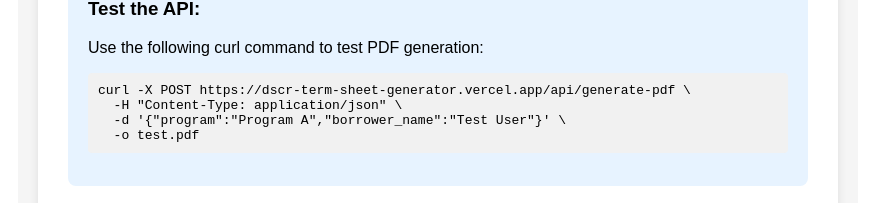
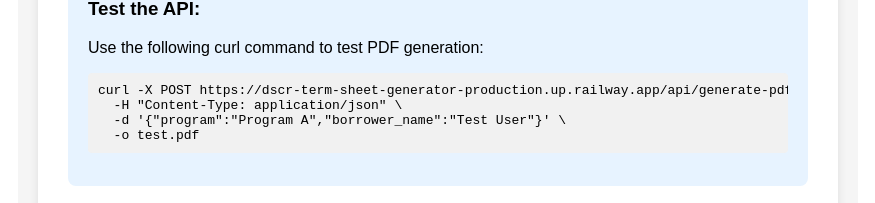
Before and after one commit to Clesnik/dscr-term-sheet-generator, a Next.js app: page / in a window 1280 px wide. Shown: the part 359-562 px from the top of the page, without its empty margins (202-1077 px from the left). Built offline with nearby package versions, Linux system fonts and the light colour scheme.

Commit message:
Switch to Railway deployment: update API base URL, remove Vercel config, add Railway optimizations

```diff
--- a/next.config.js
+++ b/next.config.js
@@ -12,6 +12,10 @@ const nextConfig = {
       },
     ];
   },
+  // Railway-specific optimizations
+  experimental: {
+    serverComponentsExternalPackages: ['puppeteer']
+  }
 };
 
 module.exports = nextConfig;
--- a/pages/index.tsx
+++ b/pages/index.tsx
@@ -68,7 +68,7 @@ const Home: NextPage = () => {
               borderRadius: '4px',
               overflow: 'auto'
             }}>
-{`curl -X POST https://dscr-term-sheet-generator.vercel.app/api/generate-pdf \\
+{`curl -X POST https://dscr-term-sheet-generator-production.up.railway.app/api/generate-pdf \\
   -H "Content-Type: application/json" \\
   -d '{"program":"Program A","borrower_name":"Test User"}' \\
   -o test.pdf`}
```
Also changed, not shown: vercel.json (deleted).
